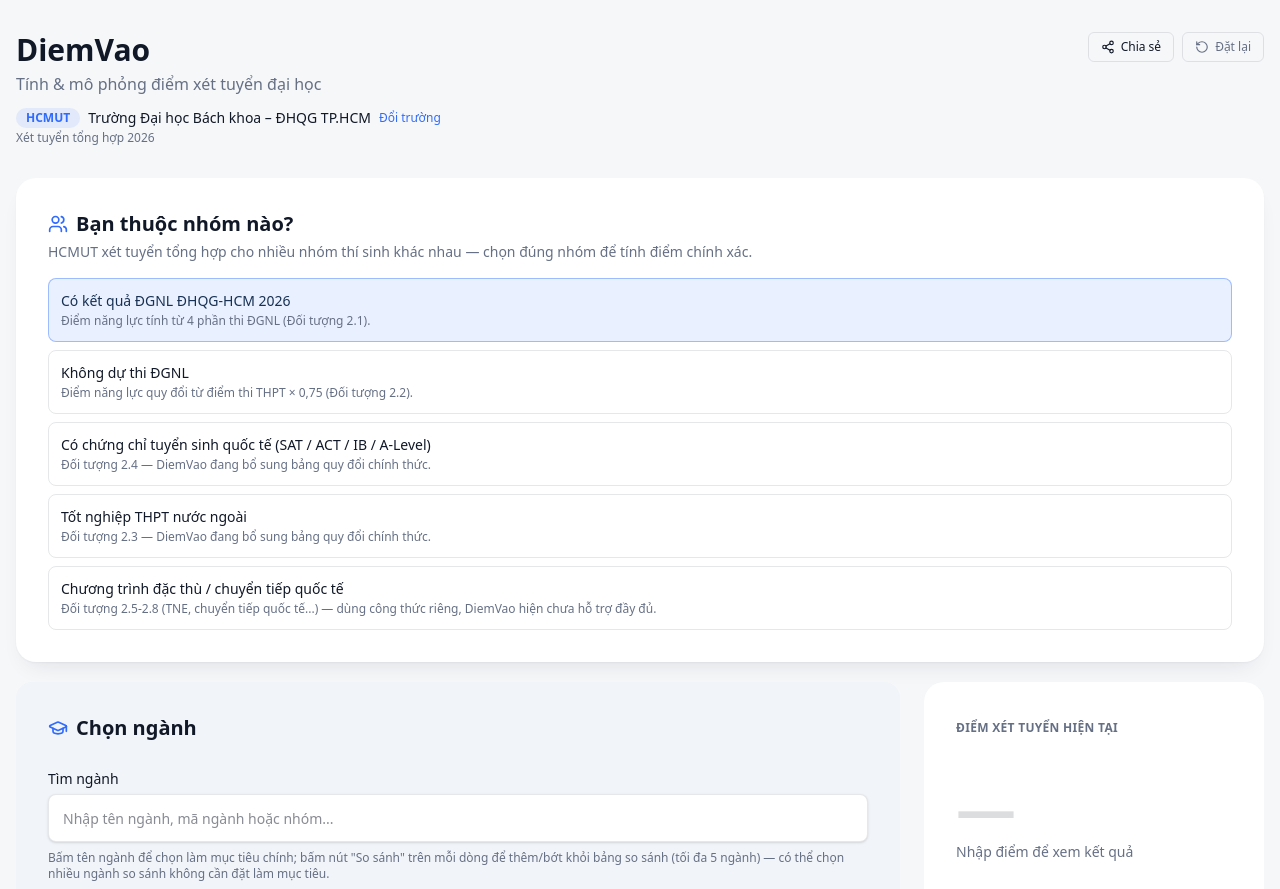
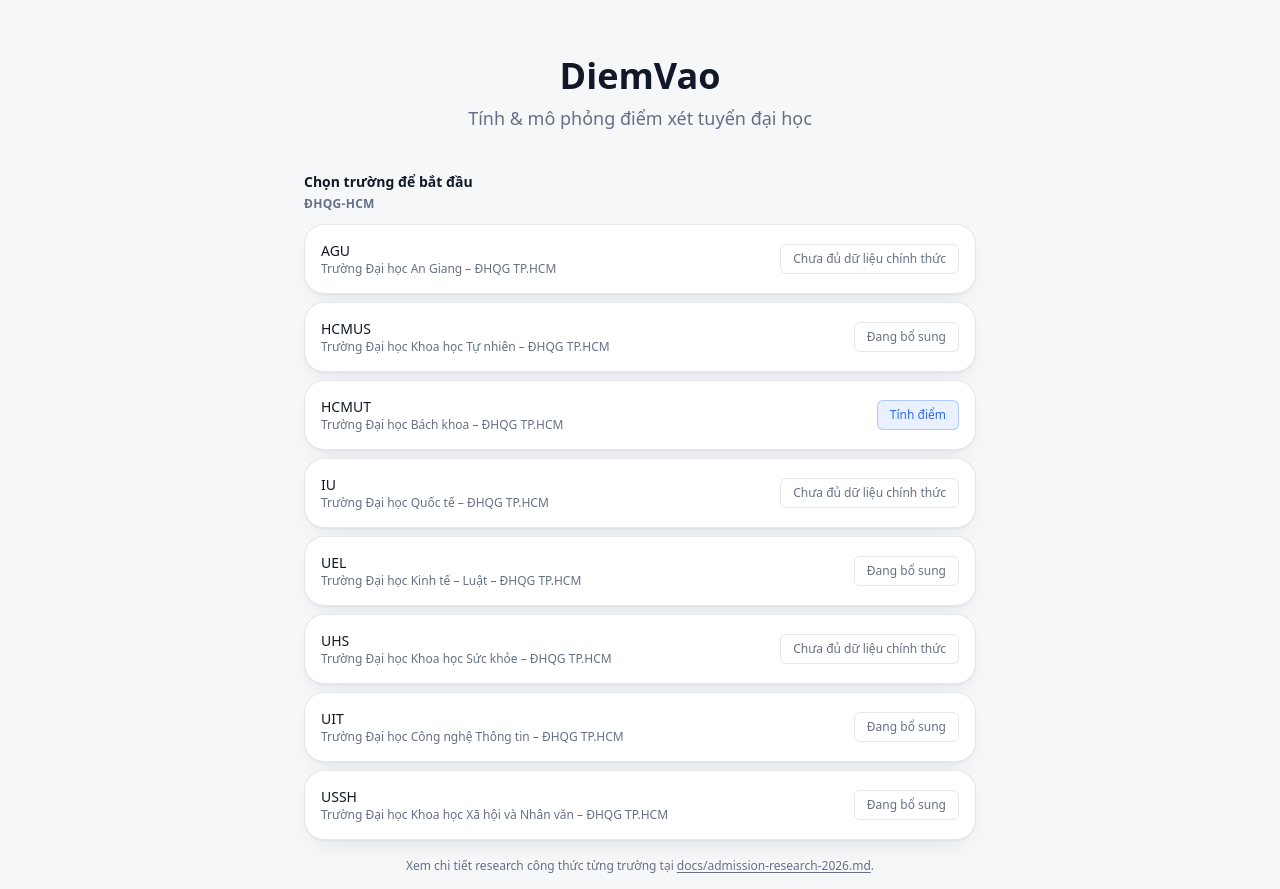
Before and after one commit to shadowhunter67/diemvao, a React (Vite) app: page / in a window 1280 px wide. Shown: the top 889 px of the page. Built offline with nearby package versions, Linux system fonts and the light colour scheme.

Commit message:
feat: add a real landing page at root instead of going straight into HCMUT
Co-Authored-By: Claude Sonnet 5 <noreply@anthropic.com>

```diff
--- a/src/App.tsx
+++ b/src/App.tsx
@@ -1,6 +1,7 @@
 import { useEffect, useMemo, useState } from 'react';
 import { Header } from './components/Header';
 import { Footer } from './components/Footer';
+import { LandingPage } from './components/LandingPage';
 import { DashboardHero } from './components/DashboardHero';
 import { CurrentScoreCard } from './components/CurrentScoreCard';
 import { SelectedProgramCard } from './components/SelectedProgramCard';
@@ -166,6 +167,19 @@ function loadInitialApplicantType(): HcmutApplicantType {
   return params.has('at') ? parseApplicantTypeFromSearchParams(params) : base;
 }
 
+type View = 'landing' | 'calculator';
+
+/**
+ * Root ("/") mặc định hiện landing page (chọn trường) thay vì vào thẳng calculator HCMUT.
+ * NGOẠI LỆ: nếu URL có bất kỳ query param nào (share link cũ dạng ?dg_v=..., ?program=...,
+ * ?at=...) thì vào thẳng calculator luôn — không bắt người bấm share link phải tự chọn lại
+ * trường, đúng yêu cầu backward-compat "không break shared link cũ".
+ */
+function loadInitialView(): View {
+  if (typeof window === 'undefined') return 'landing';
+  return window.location.search ? 'calculator' : 'landing';
+}
+
 /** URL query params có precedence cao hơn localStorage: field nào URL cung cấp hợp lệ thì ghi đè lên. */
 function loadInitialFormState(): AdmissionFormState {
   const base = loadStoredFormState();
@@ -240,6 +254,7 @@ function App() {
   const [programState, setProgramState] = useState<ProgramState>(loadInitialProgramState);
   const [dgnlModeState, setDgnlModeState] = useState<DgnlModeState>(loadStoredDgnlModeState);
   const [applicantType, setApplicantType] = useState<HcmutApplicantType>(loadInitialApplicantType);
+  const [view, setView] = useState<View>(loadInitialView);
   // Chỉ tăng khi bấm "Đặt lại": buộc ScenarioSimulator remount để đồng bộ lại slider
   // theo điểm hiện tại (state slider là state riêng, không tự nghe formState mỗi lần gõ phím).
   const [resetToken, setResetToken] = useState(0);
@@ -503,6 +518,17 @@ function App() {
     }
   }
 
+  if (view === 'landing') {
+    return (
+      <div className="min-h-svh bg-bg">
+        <div className="mx-auto max-w-3xl px-4 pb-16">
+          <LandingPage onSelectSchool={() => setView('calculator')} />
+          <Footer />
+        </div>
+      </div>
+    );
+  }
+
   const heroElement = (
     <DashboardHero
       scoreCard={<CurrentScoreCard result={result} config={activeAdmissionConfig} />}
@@ -523,7 +549,7 @@ function App() {
       <StickySummaryBar result={result} selectedProgram={selectedProgram} gap={programGap} />
 
       <div className="mx-auto max-w-7xl px-4 pb-16">
-        <Header onReset={handleReset} buildShareUrl={buildShareUrl} />
+        <Header onReset={handleReset} buildShareUrl={buildShareUrl} onChangeSchool={() => setView('landing')} />
 
         <ApplicantTypeSection value={applicantType} onChange={handleApplicantTypeChange} />
 
--- a/src/components/Header.tsx
+++ b/src/components/Header.tsx
@@ -1,18 +1,15 @@
-import { useState } from 'react';
 import { RotateCcw } from 'lucide-react';
 import { ShareButton } from './ShareButton';
-import { SchoolSelector } from './SchoolSelector';
 import { siteConfig } from '../config/site';
 import { activeSchool } from '../schools';
 
 interface HeaderProps {
   onReset: () => void;
   buildShareUrl: () => string;
+  onChangeSchool: () => void;
 }
 
-export function Header({ onReset, buildShareUrl }: HeaderProps) {
-  const [selectorOpen, setSelectorOpen] = useState(false);
-
+export function Header({ onReset, buildShareUrl, onChangeSchool }: HeaderProps) {
   return (
     <header className="flex flex-col gap-4 py-8 sm:flex-row sm:items-start sm:justify-between">
       <div>
@@ -26,7 +23,7 @@ export function Header({ onReset, buildShareUrl }: HeaderProps) {
           <span className="text-sm text-ink">{activeSchool.name}</span>
           <button
             type="button"
-            onClick={() => setSelectorOpen(true)}
+            onClick={onChangeSchool}
             className="rounded-sm text-xs font-medium text-accent underline-offset-2 transition hover:underline focus:outline-none focus-visible:ring-2 focus-visible:ring-accent/40"
           >
             Đổi trường
@@ -46,8 +43,6 @@ export function Header({ onReset, buildShareUrl }: HeaderProps) {
           Đặt lại
         </button>
       </div>
-
-      <SchoolSelector open={selectorOpen} onClose={() => setSelectorOpen(false)} />
     </header>
   );
 }
--- /dev/null
+++ b/src/components/LandingPage.tsx
@@ -0,0 +1,74 @@
+import { schoolRegistry } from '../schools';
+import { siteConfig } from '../config/site';
+import type { SchoolStatus } from '../core/schoolModule';
+
+interface LandingPageProps {
+  onSelectSchool: (schoolId: string) => void;
+}
+
+const STATUS_LABEL: Record<SchoolStatus, string> = {
+  supported: 'Tính điểm',
+  researching: 'Đang bổ sung',
+  'formula-incomplete': 'Chưa đủ dữ liệu chính thức',
+};
+
+export function LandingPage({ onSelectSchool }: LandingPageProps) {
+  const schools = Object.values(schoolRegistry).sort((a, b) => a.shortName.localeCompare(b.shortName, 'vi'));
+
+  return (
+    <div className="py-10 sm:py-14">
+      <div className="text-center">
+        <h1 className="text-3xl font-bold text-ink sm:text-4xl">{siteConfig.name}</h1>
+        <p className="mt-2 text-base text-muted sm:text-lg">{siteConfig.tagline}</p>
+      </div>
+
+      <div className="mx-auto mt-10 max-w-2xl">
+        <h2 className="text-sm font-semibold text-ink">Chọn trường để bắt đầu</h2>
+        <p className="mt-1 text-xs font-semibold uppercase tracking-wide text-muted">ĐHQG-HCM</p>
+
+        <ul className="mt-3 flex flex-col gap-2">
+          {schools.map((school) => {
+            const isSupported = school.status === 'supported';
+            return (
+              <li
+                key={school.id}
+                className="flex items-center justify-between gap-3 rounded-card border border-ink/10 bg-surface p-4 shadow-card"
+              >
+                <div>
+                  <p className="text-sm font-medium text-ink">{school.shortName}</p>
+                  <p className="text-xs text-muted">{school.name}</p>
+                </div>
+                {isSupported ? (
+                  <button
+                    type="button"
+                    onClick={() => onSelectSchool(school.id)}
+                    className="shrink-0 rounded-md border border-accent/30 bg-accent/10 px-3 py-1.5 text-xs font-medium text-accent transition hover:bg-accent/20 focus:outline-none focus-visible:ring-2 focus-visible:ring-accent/40"
+                  >
+                    {STATUS_LABEL[school.status]}
+                  </button>
+                ) : (
+                  <span className="shrink-0 rounded-md border border-ink/10 px-3 py-1.5 text-xs font-medium text-muted">
+                    {STATUS_LABEL[school.status]}
+                  </span>
+                )}
+              </li>
+            );
+          })}
+        </ul>
+
+        <p className="mt-4 text-center text-xs leading-relaxed text-muted">
+          Xem chi tiết research công thức từng trường tại{' '}
+          <a
+            href="https://github.com/shadowhunter67/diemvao/blob/main/docs/admission-research-2026.md"
+            target="_blank"
+            rel="noopener noreferrer"
+            className="underline underline-offset-2"
+          >
+            docs/admission-research-2026.md
+          </a>
+          .
+        </p>
+      </div>
+    </div>
+  );
+}
--- a/src/components/SchoolSelector.tsx
+++ /dev/null
@@ -1,108 +0,0 @@
-import { useEffect } from 'react';
-import { X } from 'lucide-react';
-import { schoolRegistry, activeSchoolId } from '../schools';
-import type { SchoolStatus } from '../core/schoolModule';
-
-interface SchoolSelectorProps {
-  open: boolean;
-  onClose: () => void;
-}
-
-const STATUS_LABEL: Record<SchoolStatus, string> = {
-  supported: 'Tính điểm',
-  researching: 'Đang bổ sung',
-  'formula-incomplete': 'Chưa đủ dữ liệu chính thức',
-};
-
-export function SchoolSelector({ open, onClose }: SchoolSelectorProps) {
-  useEffect(() => {
-    if (!open) return;
-    function handleKeyDown(e: KeyboardEvent) {
-      if (e.key === 'Escape') onClose();
-    }
-    window.addEventListener('keydown', handleKeyDown);
-    return () => window.removeEventListener('keydown', handleKeyDown);
-  }, [open, onClose]);
-
-  if (!open) return null;
-
-  const schools = Object.values(schoolRegistry).sort((a, b) => a.shortName.localeCompare(b.shortName, 'vi'));
-
-  return (
-    <div className="fixed inset-0 z-50 flex items-start justify-center overflow-y-auto bg-ink/40 p-4 pt-16 backdrop-blur-sm sm:pt-24">
-      <button
-        type="button"
-        aria-label="Đóng"
-        onClick={onClose}
-        className="fixed inset-0 cursor-default"
-        tabIndex={-1}
-      />
-      <div
-        role="dialog"
-        aria-modal="true"
-        aria-label="Chọn trường"
-        className="relative w-full max-w-md rounded-card bg-surface p-6 shadow-card sm:p-8"
-      >
-        <div className="flex items-center justify-between">
-          <h2 className="text-lg font-semibold text-ink">Chọn trường</h2>
-          <button
-            type="button"
-            onClick={onClose}
-            aria-label="Đóng"
-            className="rounded-md p-1.5 text-muted transition hover:bg-ink/5 hover:text-ink focus:outline-none focus-visible:ring-2 focus-visible:ring-accent/40"
-          >
-            <X size={18} aria-hidden="true" />
-          </button>
-        </div>
-
-        <p className="mt-1 text-xs font-semibold uppercase tracking-wide text-muted">ĐHQG-HCM</p>
-
-        <ul className="mt-3 flex flex-col gap-2">
-          {schools.map((school) => {
-            const isActive = school.id === activeSchoolId;
-            const isSupported = school.status === 'supported';
-            return (
-              <li
-                key={school.id}
-                className={`flex items-center justify-between gap-3 rounded-lg border p-3 ${
-                  isActive ? 'border-accent/40 bg-accent/10' : 'border-ink/10'
-                }`}
-              >
-                <div>
-                  <p className="text-sm font-medium text-ink">{school.shortName}</p>
-                  <p className="text-xs text-muted">{school.name}</p>
-                </div>
-                {isSupported ? (
-                  <button
-                    type="button"
-                    onClick={onClose}
-                    className="shrink-0 rounded-md border border-accent/30 bg-surface px-3 py-1.5 text-xs font-medium text-accent transition hover:bg-accent/10 focus:outline-none focus-visible:ring-2 focus-visible:ring-accent/40"
-                  >
-                    {isActive ? 'Đang chọn' : STATUS_LABEL[school.status]}
-                  </button>
-                ) : (
-                  <span className="shrink-0 rounded-md border border-ink/10 px-3 py-1.5 text-xs font-medium text-muted">
-                    {STATUS_LABEL[school.status]}
-                  </span>
-                )}
-              </li>
-            );
-          })}
-        </ul>
-
-        <p className="mt-4 text-xs leading-relaxed text-muted">
-          Xem chi tiết research công thức từng trường tại{' '}
-          <a
-            href="https://github.com/shadowhunter67/diemvao/blob/main/docs/admission-research-2026.md"
-            target="_blank"
-            rel="noopener noreferrer"
-            className="underline underline-offset-2"
-          >
-            docs/admission-research-2026.md
-          </a>
-          .
-        </p>
-      </div>
-    </div>
-  );
-}
```
Also changed, not shown: 1 other file (tests, documents, lock files or other folders).
